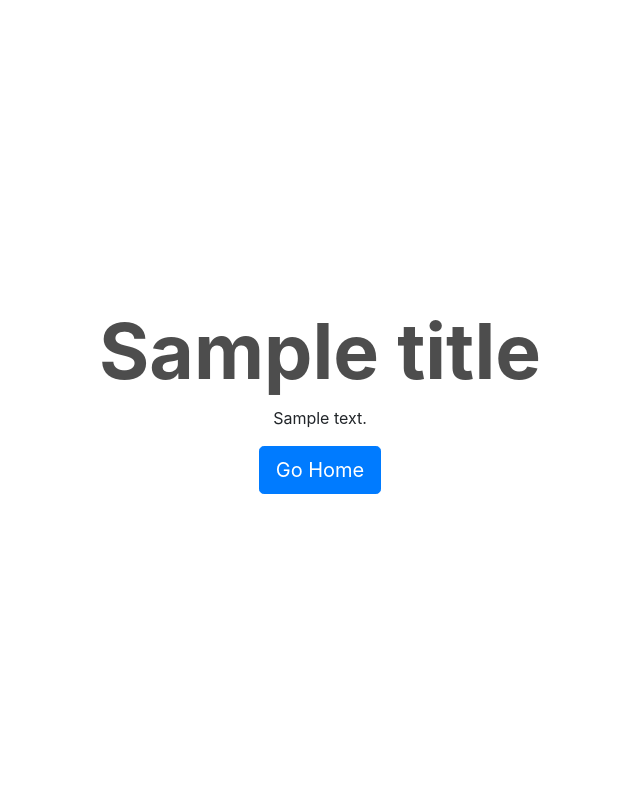
After one commit to BoldizArt/librafire_php, a PHP site: template public/templates/error/error.html.twig in a window 1280 px wide. The commit adds this page. Shown: the whole page, without its empty margins (320-960 px from the left). Run offline with PHP 8.4, Linux system fonts and the light colour scheme; the template is opened without the code that fills it: most values are stand-ins (such as "Sample title", 1, 10 or a date in 2020); some libraries are stand-ins or nearby versions.

Commit message:
Final check and some little changes.

```diff
--- a/public/css/custom.css
+++ b/public/css/custom.css
@@ -1 +1,14 @@
-.navbar { margin-bottom: 1rem; }
+.navbar {
+  margin-bottom: 1rem; }
+
+.error-page {
+  width: 100vw;
+  height: 100vh;
+  display: flex;
+  justify-content: center;
+  align-items: center;
+  text-align: center; }
+  .error-page .title {
+    color: #4d4d4d;
+    font-weight: bold;
+    font-size: 4.8rem; }
--- /dev/null
+++ b/public/sass/custom.scss
@@ -0,0 +1,15 @@
+.navbar { margin-bottom: 1rem; }
+
+.error-page {
+    width: 100vw;
+    height: 100vh;
+    display: flex;
+    justify-content: center;
+    align-items: center;
+    text-align: center;
+    .title {
+        color: #4d4d4d;
+        font-weight: bold;
+        font-size: 4.8rem;
+    }
+}
--- a/public/templates/base.html.twig
+++ b/public/templates/base.html.twig
@@ -15,6 +15,8 @@
         <title>{% block title %}{% endblock %} - LibraFire</title>
     </head>
     <body>
+        <section id="navbar">
+            {% block navbar %}
             <nav class="navbar navbar-expand-lg navbar-light bg-light">
                 <div class="collapse navbar-collapse" id="navbarNav">
                     <ul class="navbar-nav">
@@ -27,18 +29,20 @@
                     </ul>
                 </div>
             </nav>
-        <div id="content">
+            {% endblock %}
+        </section>
+        <section id="content">
             <div class="content">
                 {% block content %}{% endblock %}
             </div>
-        </div>
-        <div id="footer">
+        </section>
+        <section id="footer">
             <footer>
                 {% block footer %}{% endblock %}
 
                 {# Custom script #}
                 <script src="/public/js/custom.js"></script>
             </footer>
-        </div>
+        </section>
     </body>
 </html>
--- a/public/templates/error/404.html.twig
+++ /dev/null
@@ -1,4 +0,0 @@
-<div style="text-align:center; padding: 2rem 4rem;">
-    <h1>404</h1>
-    <p>Not Found</p>
-</div>
--- a/public/templates/error/405.html.twig
+++ /dev/null
@@ -1,4 +0,0 @@
-<div style="text-align:center; padding: 2rem 4rem;">
-    <h1>405</h1>
-    <p>Not Allowed</p>
-</div>
--- /dev/null
+++ b/public/templates/error/error.html.twig
@@ -0,0 +1,12 @@
+{% extends "base.html.twig" %}
+{% block title %}{{title}} ({{ text }}){% endblock %}
+{% block navbar %}{% endblock %}
+{% block content %}
+    <div class="error-page">
+        <div class="content">
+            <h1 class="title">{{ title }}</h1>
+            <p class="text">{{ text }}</p>
+            <a class="btn btn-primary btn-lg" href="/">Go Home</a>
+        </div>
+    </div>
+{% endblock %}
--- a/public/templates/home.html.twig
+++ b/public/templates/home.html.twig
@@ -7,10 +7,10 @@
     <div class="container">
         <div class="jumbotron">
         <h1 class="display-4">Home Page</h1>
-        <p class="lead">This is a simple hero unit, a simple jumbotron-style component for calling extra attention to featured content or information.</p>
+        <p class="lead">This is a simple home page with minimal design</p>
         <hr class="my-4">
-        <p>It uses utility classes for typography and spacing to space content out within the larger container.</p>
-        <a class="btn btn-primary btn-lg" href="/students" role="button">Students</a>
+        <p>The purpose of this page is to represent the MVC design pattern (As "view" I use the Twig template engine).</p>
+        <a class="btn btn-primary btn-lg" href="/students" role="button">Go to Students Page</a>
         </div>
     </div>
 {% endblock %}
--- a/src/Controller/Student.php
+++ b/src/Controller/Student.php
@@ -7,6 +7,8 @@ namespace Boldizar\LibraFire\Controller;
 use Boldizar\LibraFire\Interfaces\StudentInterface;
 use Boldizar\LibraFire\Interfaces\SchoolBoardInterface;
 use Boldizar\LibraFire\Model\StudentModel;
+use Boldizar\LibraFire\Controller\Csm;
+use Boldizar\LibraFire\Controller\CsmB;
 
 /**
  * Student Class
```
Lines whose indentation alone changed are shown as unchanged.
